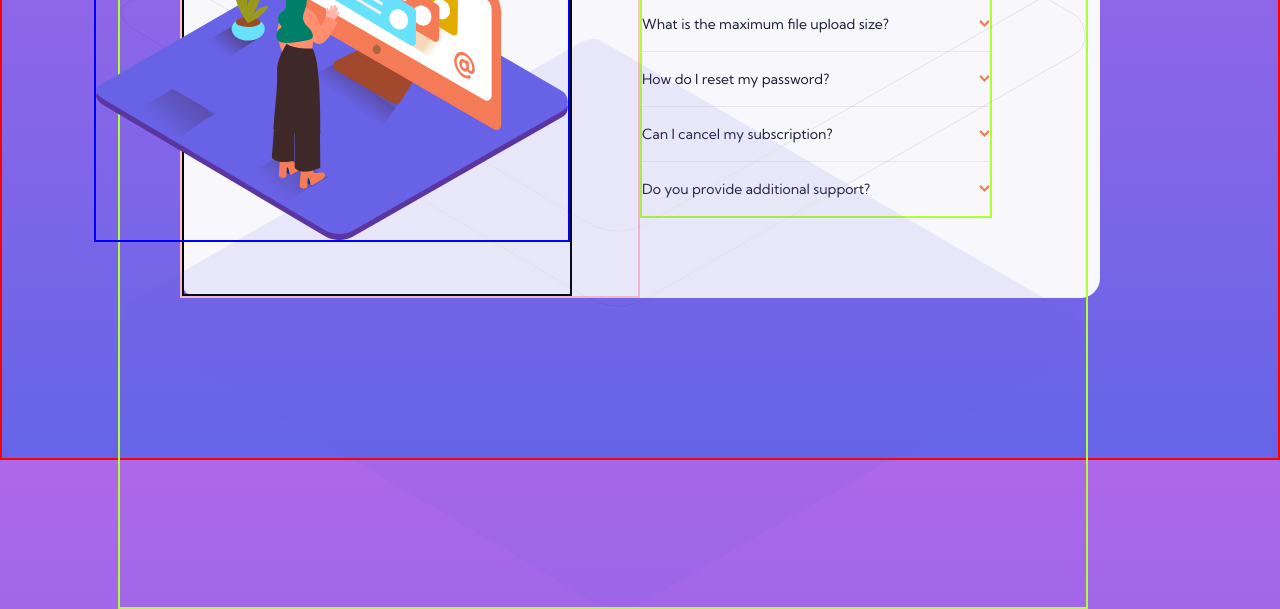
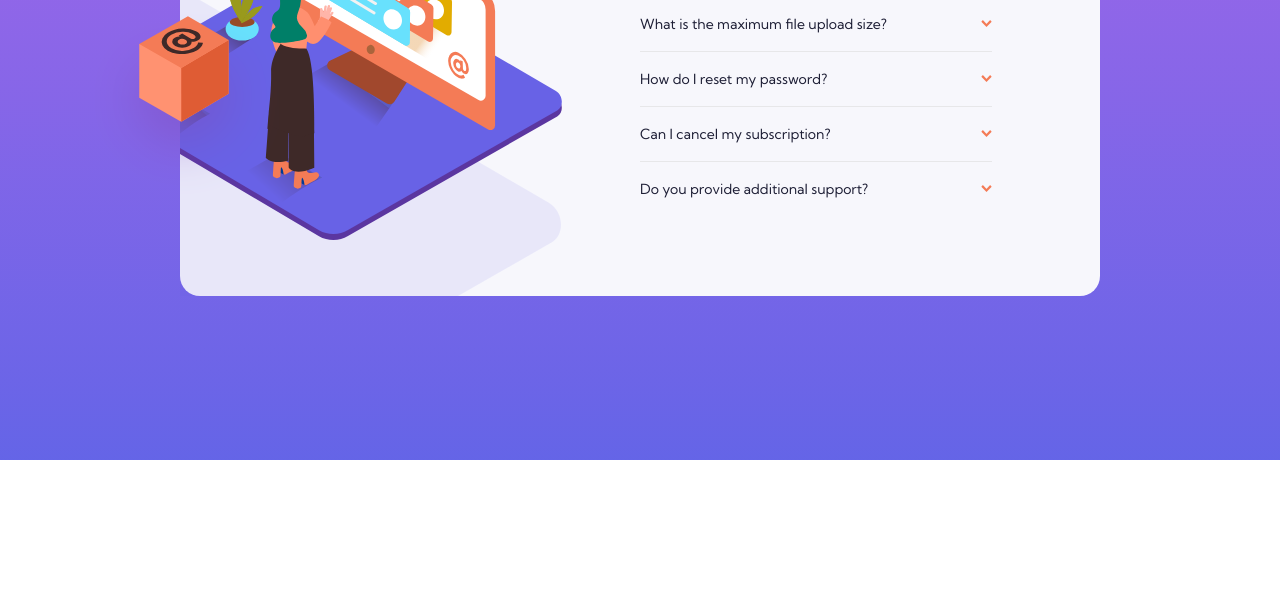
Before and after one commit to filipmarcinkowski/fm-ch17, a plain HTML site: page index.html in a window 1280 px wide. Shown: the part 340-949 px from the top of the page. After the commit the page ends 800 px from the top, so only its background shows below. Drawn offline with Linux system fonts and the light colour scheme.

Commit message:
desctop images finally set

```diff
--- a/style.css
+++ b/style.css
@@ -44,7 +44,6 @@ body {
   display: grid;
   justify-content: center;
   align-content: center;
-  border: solid 0.2rem red;
 }
 
 .main-container {
@@ -55,31 +54,28 @@ body {
   display: grid;
   justify-content: center;
   align-items: center;
-  /* border: solid 0.2rem red; */
   grid-template-columns: 1fr 1fr;
-
-  /* overflow: hidden; */
 }
 
 /* ///////////////////////images //////////////////////////*/
 
 .images-container {
+  /* border: solid 0.2rem pink; */
   height: 100%;
   display: grid;
   justify-content: left;
   align-items: center;
 
-  border: solid 0.2rem pink;
-  /* position: relative; */
-  /* z-index: 1; */
+  position: relative;
 }
 
 /* no overflow */
 .image__box {
+  /* border: solid 0.2rem orangered; */
   position: absolute;
-  border: solid 0.2rem orangered;
-  left: -20%;
-  top: 35%;
+  left: 0;
+  top: 50%;
+  transform: translate(-48%, -25%);
 
   z-index: 100;
 }
@@ -87,46 +83,39 @@ body {
 /* overflow */
 
 .images__no-overflow {
-  border: solid 0.2rem black;
+  /* border: solid 0.2rem black; */
   height: 100%;
   display: grid;
   justify-content: left;
   align-items: center;
 
-  /* position: relative; */
-  z-index: 1;
+  overflow: hidden;
+
+  position: relative;
 }
 
 .image__woman {
-  overflow: hidden;
-  /* position: relative; */
-  border: solid 0.2rem blue;
+  /* border: solid 0.2rem blue; */
   z-index: 10;
   margin-left: -9rem;
 }
 
 .image__bg {
-  /* overflow: hidden; */
+  /* border: solid 0.2rem greenyellow; */
   position: absolute;
-
-  top: 0;
-  /* top: -100%; */
-  right: 15%;
-
-  border: solid 0.2rem greenyellow;
-  z-index: 5;
+  top: -58%;
+  right: 0;
 }
 
 /* ///////////////////////accordion //////////////////////////*/
 
 .accordion-box {
-  border: solid 0.2rem greenyellow;
+  /* border: solid 0.2rem greenyellow; */
   margin: var(--s-h) var(--s-hh) var(--s-h) 0;
 }
 
 h3 {
   font-size: 3rem;
-  /* font-weight: ; */
 }
 
 .faq-box {
```
